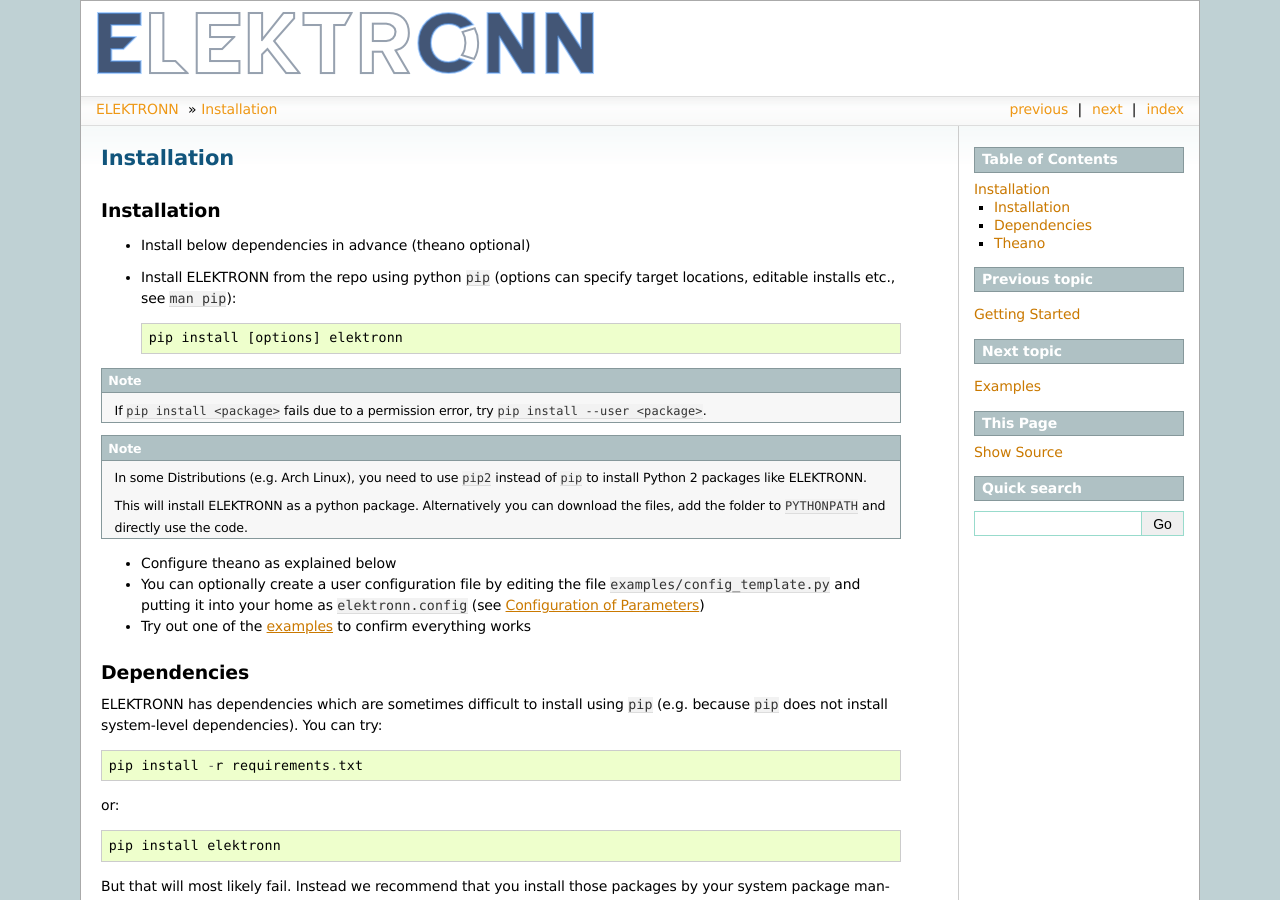
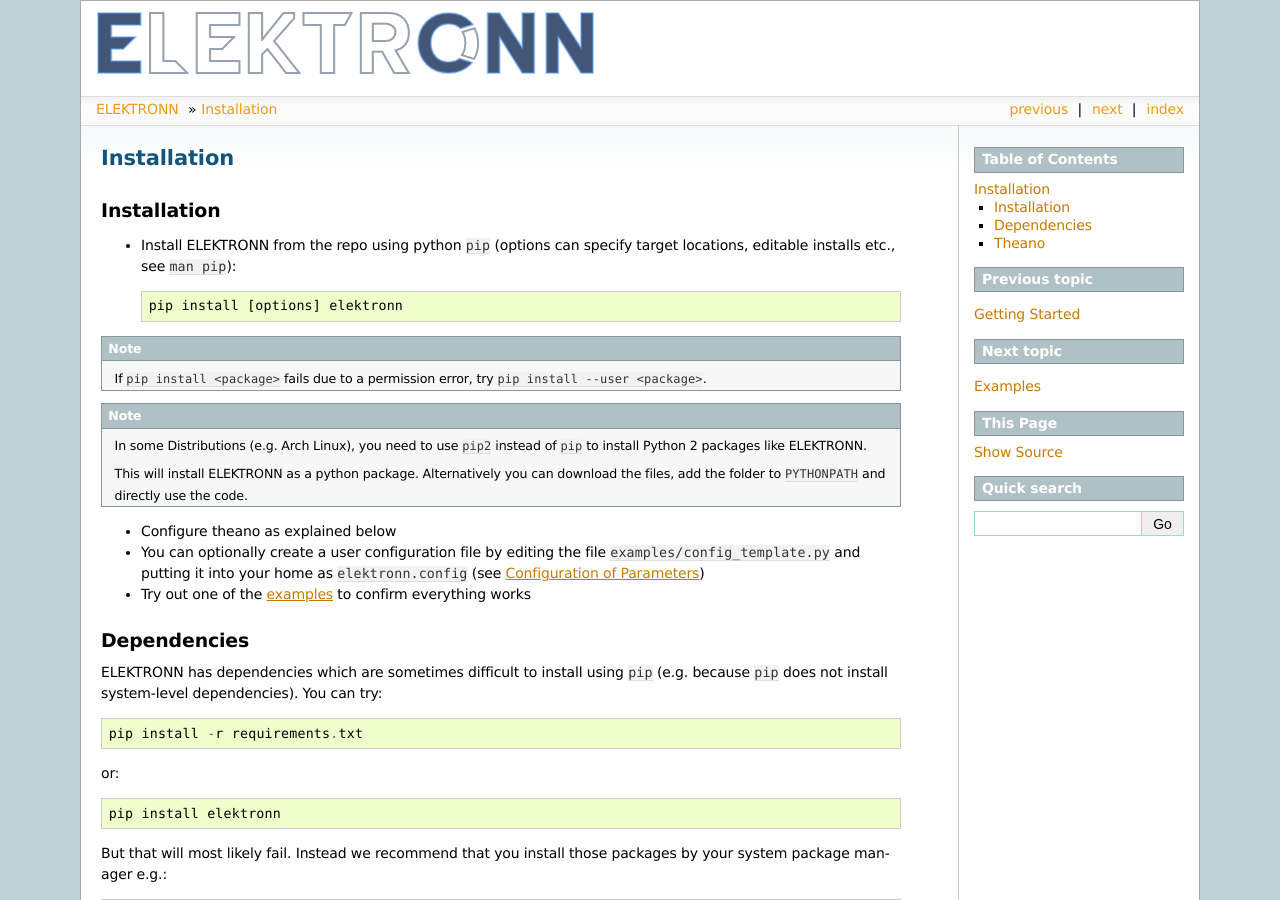
Before and after one commit to ELEKTRONN/ELEKTRONN, a Sphinx documentation site: the page built from doc/Installation.rst, in a window 1280 px wide and 900 px high. Built offline with Sphinx 7.4.7, drawn with Linux system fonts in a browser that asks for light colours; formulas are drawn with MathJax 3.

Commit message:
Update Installation.rst

```diff
--- a/doc/Installation.rst
+++ b/doc/Installation.rst
@@ -8,7 +8,6 @@
 Installation
 ============
 
-* Install below dependencies in advance (theano optional)
 * Install ELEKTRONN from the repo using python ``pip`` (options can specify target locations, editable installs etc., see ``man pip``)::
 
     pip install [options] elektronn
```
